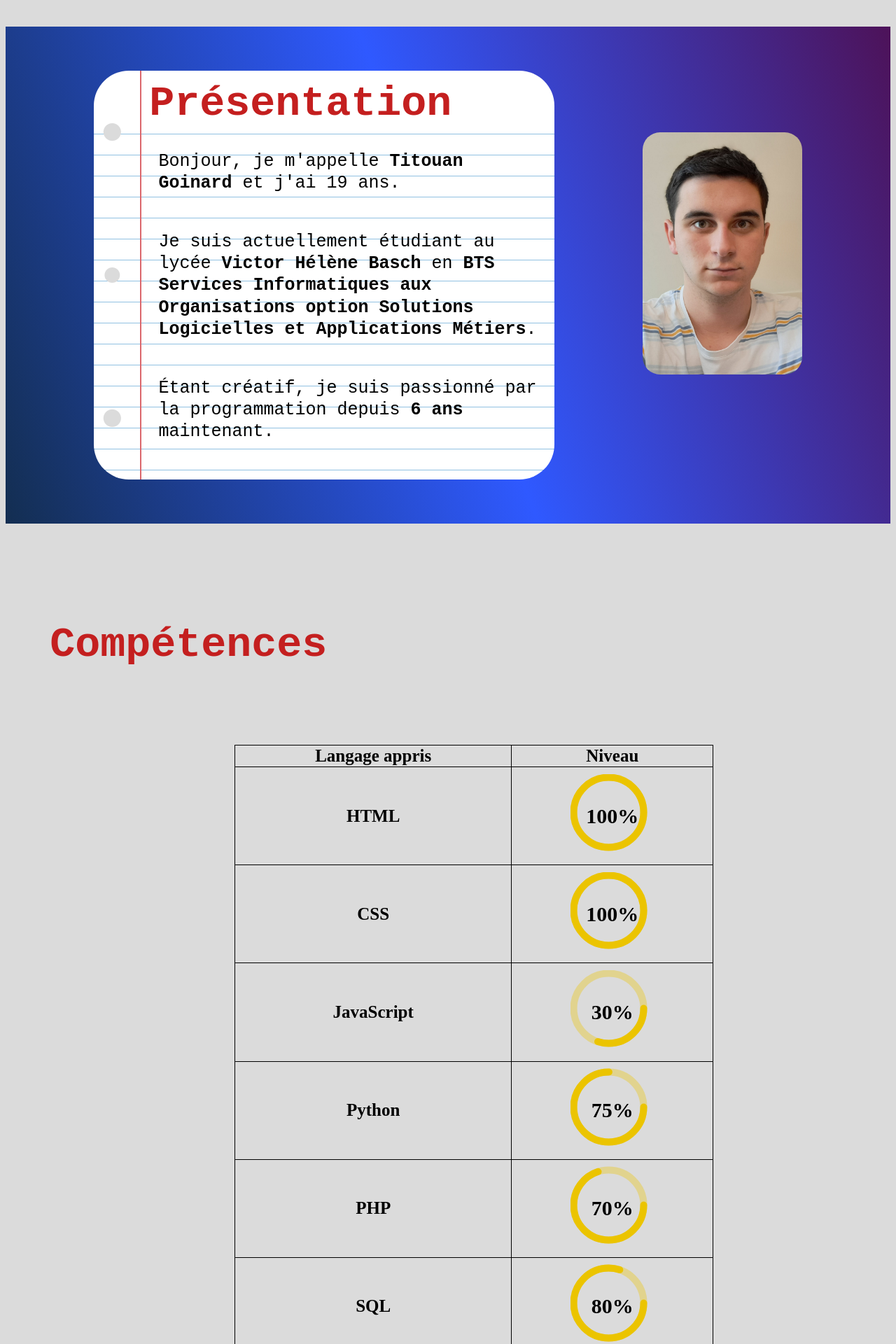
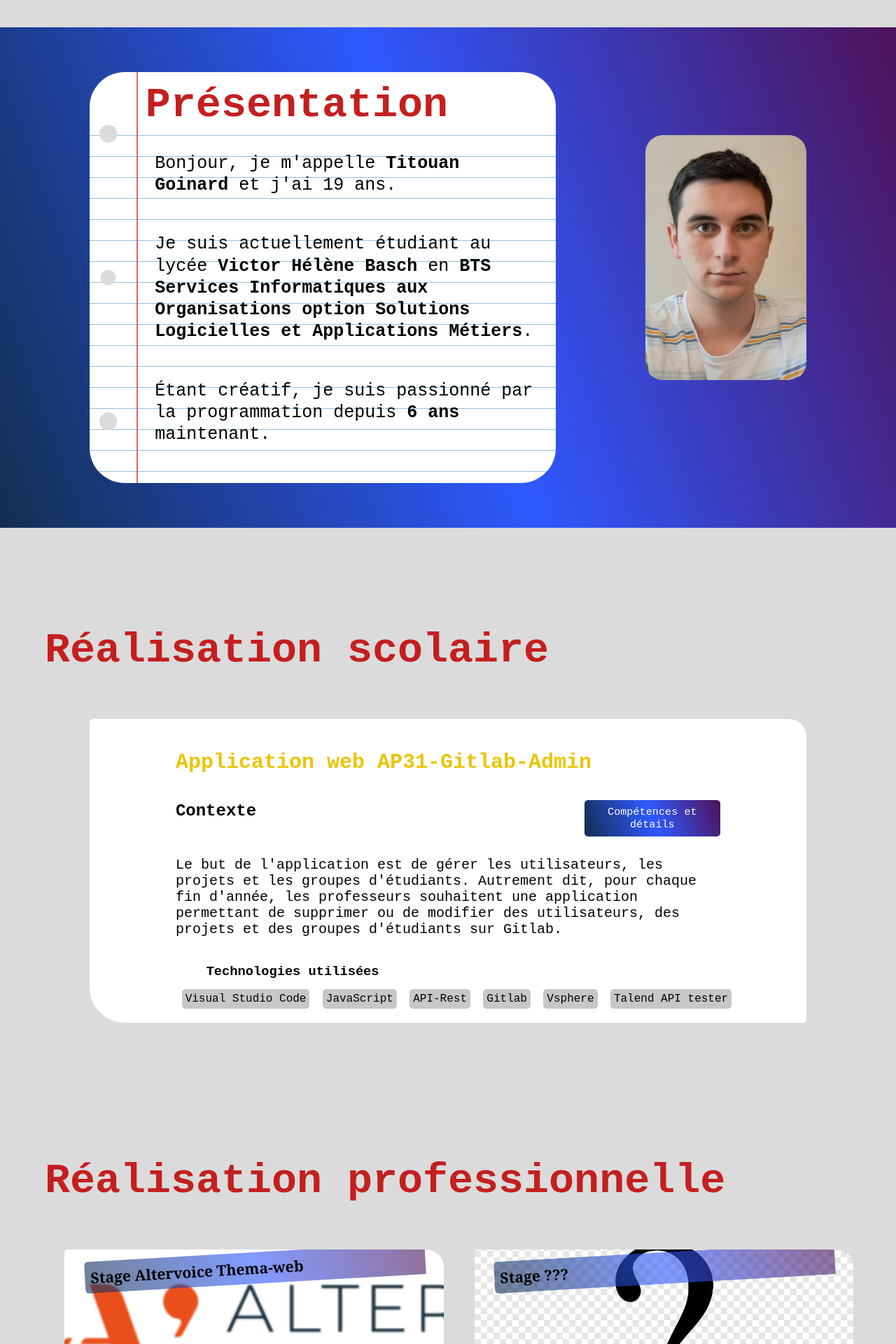
Before and after one commit to TGnrd/pcpgoinardtitouan, a PHP site: page / in a window 1280 px wide. Shown: the part 760-2680 px from the top of the page at 70% size. Run offline with PHP 8.4, Linux system fonts and the light colour scheme.

Commit message:
Ajout des informations de l'AP31

```diff
--- a/CompDet.html
+++ b/CompDet.html
@@ -9,7 +9,6 @@
 </head>
 
 <body>
-    <header>
     <h1>PCP - Compétances et détails</h1>
     <nav class="navigation">
         <ul>
--- a/index.html
+++ b/index.html
@@ -23,7 +23,7 @@
     <nav id="main-nav" class="navbar" aria-hidden="true">
         <ul class="content">
             <a href="#presentation">Présentation</a>
-            <a href="#competences">Compétences</a>
+            <a href="#realisationScolaire">Réalisation scolaire</a>
             <a href="#realisationpro">Réalisation professionnelle</a>
             <a href="#contact">Contact</a>
         </ul>
@@ -63,104 +63,32 @@
         <img src="img/pp.jpg" class="tete">
     </section>
 
-    <section id="competences">
-        <h1 class="titre">Compétences</h1>
-        <table class="tableau">
-            <tr>
-                <th>Langage appris</th>
-                <th>Niveau</th>
-            </tr>
-            <tr>
-                <th>HTML</th>
-                <td>
-                    <div class="box">
-                        <svg>
-                            <circle cx="50px" cy="50px" r="50px"></circle>
-                            <circle class="circle-html" cx="50px" cy="50px" r="50px"></circle>
-                        </svg>
-                        <span class="percent">100%</span>
-                    </div>
-                </td>
-            </tr>
-            <tr>
-                <th>CSS</th>
-                <td>
-                    <div class="box">
-                        <svg>
-                            <circle cx="50px" cy="50px" r="50px"></circle>
-                            <circle class="circle-css" cx="50px" cy="50px" r="50px"></circle>
-                        </svg>
-                        <span class="percent">100%</span>
-                    </div>
-                </td>
-            </tr>
-            <tr>
-                <th>JavaScript</th>
-                <td>
-                    <div class="box">
-                        <svg>
-                            <circle cx="50px" cy="50px" r="50px"></circle>
-                            <circle class="circle-js" cx="50px" cy="50px" r="50px"></circle>
-                        </svg>
-                        <span class="percent">30%</span>
-                    </div>
-                </td>
-            </tr>
-            <tr>
-                <th>Python</th>
-                <td>
-                    <div class="box">
-                        <div class="pourcent">
-                            <svg>
-                                <circle cx="50px" cy="50px" r="50px"></circle>
-                                <circle class="circle-python" cx="50px" cy="50px" r="50px"></circle>
-                            </svg>
-                            <span class="percent">75%</span>
-                        </div>
-                    </div>
-                </td>
-            </tr>
-            <tr>
-                <th>PHP</th>
-                <td>
-                    <div class="box">
-                        <svg>
-                            <circle cx="50px" cy="50px" r="50px"></circle>
-                            <circle class="circle-php" cx="50px" cy="50px" r="50px"></circle>
-                        </svg>
-                        <span class="percent">70%</span>
-                    </div>
-                </td>
-            </tr>
-            <tr>
-                <th>SQL</th>
-                <td>
-                    <div class="box">
-                        <div class="pourcent">
-                            <svg>
-                                <circle cx="50px" cy="50px" r="50px"></circle>
-                                <circle class="circle-sql" cx="50px" cy="50px" r="50px"></circle>
-                            </svg>
-                            <span class="percent">80%</span>
-                        </div>
-                    </div>
-                </td>
-            </tr>
-            <tr>
-                <th>Markdown</th>
-                <td>
-                    <div class="box">
-                        <div class="pourcent">
-                            <svg>
-                                <circle cx="50px" cy="50px" r="50px"></circle>
-                                <circle class="circle-sql" cx="50px" cy="50px" r="50px"></circle>
-                            </svg>
-                            <span class="percent">30%</span>
-                        </div>
-                    </div>
-                </td>
-            </tr>
-        </table>
+    <section id="realisationScolaire">
+        <h1 class="titre">Réalisation scolaire</h1>
+        <div class="ap31">
+            <h2 class="nomProjet">Application web AP31-Gitlab-Admin</h2>
+            <h3 class="contexte">Contexte</h3>
+            <button id="btnCompetencesAp"><a class="texteCompDet" href="./CompDetAp31.html  ">Compétences et détails</a></button>
+            <p class="description">Le but de l'application est de gérer les utilisateurs, les projets et les groupes
+                d'étudiants.
+                Autrement dit, pour chaque fin d'année, les professeurs souhaitent une application permettant de
+                supprimer ou de modifier des utilisateurs, des projets et des groupes
+                d'étudiants sur Gitlab.
+            </p>
+            <div class="technoUsed">
+                <h3>Technologies utilisées</h3>
+                <div>
+                    <span class="tech">Visual Studio Code</span>
+                    <span class="tech">JavaScript</span>
+                    <span class="tech">API-Rest</span>
+                    <span class="tech">Gitlab</span>
+                    <span class="tech">Vsphere</span>
+                    <span class="tech">Talend API tester</span>
+                </div>
+            </div>
+
+        </div>
+
     </section>
     <section id="realisationpro">
         <h1 class="titre">Réalisation professionnelle</h1>
@@ -173,7 +101,8 @@
                             <h2 class="card_title">Stage Altervoice Thema-web</h2>
                             <div class="card_text">
                                 <h3>Stage de 1ère année</h3>
-                                <button id="btnCompetences" class="btnCompetences"><a class="texteCompDet" href="./CompDet.html">Compétences et détails</a></button>
+                                <button id="btnCompetences" class="btnCompetences"><a class="texteCompDet"
+                                        href="./CompDet.html">Compétences et détails</a></button>
                                 <p>J'ai effectué mon stage de 1ère année de BTS dans l'entreprise <strong>Altervoice -
                                         Thema-web</strong>
                                     au Rheu. <br><br>
--- a/style.css
+++ b/style.css
@@ -1,3 +1,17 @@
+/* Reset global pour éviter débordement à droite */
+*,
+*::before,
+*::after {
+  box-sizing: border-box;
+}
+
+html, body {
+  margin: 0;
+  padding: 0;
+  overflow-x: hidden;
+  width: 100%;
+}
+
 body {
   background-color: rgb(219, 219, 219);
   background-repeat: no-repeat;
@@ -13,16 +27,21 @@ body {
   margin-left: 93%;
   margin-top: -1%;
   padding: 0;
-  width: 70px;   /* <- largeur du bouton */
-  height: 70px;  /* <- hauteur du bouton */
+  width: 70px;
+  /* <- largeur du bouton */
+  height: 70px;
+  /* <- hauteur du bouton */
   align-items: center;
   justify-content: center;
 }
+
 .menu svg {
-  width: 100%;   /* le SVG prend la taille du bouton */
+  width: 100%;
+  /* le SVG prend la taille du bouton */
   height: 100%;
   display: block;
 }
+
 .line {
   fill: none;
   stroke: black;
@@ -30,28 +49,34 @@ body {
   transition: stroke-dasharray 600ms cubic-bezier(0.4, 0, 0.2, 1),
     stroke-dashoffset 600ms cubic-bezier(0.4, 0, 0.2, 1);
 }
+
 .line1 {
   stroke-dasharray: 60 207;
   stroke-width: 6;
 }
+
 .line2 {
   stroke-dasharray: 60 60;
   stroke-width: 6;
 }
+
 .line3 {
   stroke-dasharray: 60 207;
   stroke-width: 6;
 }
+
 .opened .line1 {
   stroke-dasharray: 90 207;
   stroke-dashoffset: -134;
   stroke-width: 6;
 }
+
 .opened .line2 {
   stroke-dasharray: 1 60;
   stroke-dashoffset: -30;
   stroke-width: 6;
 }
+
 .opened .line3 {
   stroke-dasharray: 90 207;
   stroke-dashoffset: -134;
@@ -73,7 +98,8 @@ body {
   /* On applique les DEUX animations */
   animation:
     /*L'animation d'écriture */
-        typewriter 2s steps(13) forwards, /* 13 étapes pour 13 caractères */
+    typewriter 2s steps(13) forwards,
+    /* 13 étapes pour 13 caractères */
     /*L'animation de clignotement (infinie) */
     blinkingCursor 750ms steps(1) infinite;
 }
@@ -81,8 +107,10 @@ body {
 /* Animation d'écriture : anime la largeur */
 @keyframes typewriter {
   from {
-        width: 0; /* Commence à 0 */
+    width: 0;
+    /* Commence à 0 */
   }
+
   to {
     /* Anime la largeur jusqu'à 13 "ch".
            "ch" est une unité CSS qui correspond à la largeur du caractère "0"
@@ -94,22 +122,28 @@ body {
 
 /* Animation de clignotement : anime la couleur du curseur */
 @keyframes blinkingCursor {
-    0%, 100% {
+
+  0%,
+  100% {
     border-right-color: rgba(0, 0, 0, 0.75);
   }
+
   50% {
-        border-right-color: transparent; /* Le curseur disparaît */
+    border-right-color: transparent;
+    /* Le curseur disparaît */
   }
 }
 
 .navbar {
-  display: none; /* cachée par défaut */
+  display: none;
+  /* cachée par défaut */
   border-radius: 10px;
   transition: max-height 0.25s ease-out, opacity 0.25s ease-out;
   opacity: 0;
   max-height: 0;
   overflow: hidden;
-  background: transparent; /* optionnel : couleur de fond si souhaitée */
+  background: transparent;
+  /* optionnel : couleur de fond si souhaitée */
   padding: 0;
   background-color: #8e8e8e;
 }
@@ -122,7 +156,8 @@ body {
   height: auto;
   width: 20%;
   opacity: 1;
-  max-height: 500px; /* ajuster selon le contenu */
+  max-height: 500px;
+  /* ajuster selon le contenu */
   padding: 10px 0;
 }
 
@@ -130,7 +165,8 @@ body {
   top: 0;
   left: 0;
   display: flex;
-    flex-direction: column; /* empile verticalement */
+  flex-direction: column;
+  /* empile verticalement */
   width: 100%;
   padding: 8px 16px;
   gap: 12px;
@@ -152,10 +188,12 @@ body {
   margin-top: 5%;
   margin-bottom: 5%;
   color: #000000;
-    font-size: 1.50rem; /* équivalent à ~125% */
+  font-size: 1.50rem;
+  /* équivalent à ~125% */
   font-family: 'Courier New', Courier, monospace;
   font-weight: bold;
-    display: block; /* chaque lien prend sa ligne */
+  display: block;
+  /* chaque lien prend sa ligne */
   width: 100%;
   padding: 8px 0;
   justify-content: center;
@@ -262,112 +300,126 @@ h1 {
   margin-top: 1%;
 }
 
-.tableau {
-    position: relative;
-    margin-top: 15%;
-    margin-right: 20%;
-    margin-left: -40%;
-    color: #000000;
-    border: solid 1px #000000;
-    width: 80%;
-    font-size: 25px;
-    width: 80%;
-    border-collapse: collapse;
+#realisationpro,
+#realisationScolaire {
+  display: flex;
+  flex-direction: column;
+  /* empile les enfants verticalement */
+  align-items: flex-start;
+  width: 100%;
+  box-sizing: border-box;
+  padding-bottom: 4%;
+  /* espace sous la section si besoin */
 }
 
-.tableau td {
-    text-align: center;
-    vertical-align: middle;
+/*Projet scolaire*/
+
+.ap31 {
+  background-color: #ffffff;
+  border: #ffffff;
+  border-radius: 5px 25px 5px 50px;
+  display: flex;
+  flex-direction: column;
+  width: calc(100% - 20%);
+  margin-left: 10%;
+  box-sizing: border-box;
+  padding: 2%;
+  max-width: 100%;
 }
 
-th,
-td {
-    border: solid 1px #000000;
-    margin: auto;
+.nomProjet {
+  font-size: 30px;
+  margin-left: 10%;
+  margin-top: 2%;
+  margin-bottom: 2%;
+  color: #ebc400;
+  font-family: 'Courier New', Courier, monospace;
 }
 
-.box {
-    position: relative;
+.contexte {
+  font-size: 24px;
+  margin-left: 10%;
+  margin-top: 2%;
+  margin-bottom: 1%;
+  color: #000000;
+  font-family: 'Courier New', Courier, monospace;
 }
 
-svg {
-    width: 120px;
-    height: 120px;
-    display: block;
-    margin: auto;
-    padding: 3%;
+.description {
+  font-size: 20px;
+  margin-left: 10%;
+  margin-top: 1%;
+  margin-right: 10%;
+  margin-bottom: 2%;
+  color: #000000;
+  font-family: 'Courier New', Courier, monospace;
 }
 
-svg circle {
-    fill: none;
-    stroke: #bd9e7c;
-    stroke-width: 10px;
-    transform: translate(5px, 5px);
-    stroke-linecap: round;
-    stroke-dasharray: 440;
-    stroke-dashoffset: 440;
+.technoUsed {
+  margin-left: 10%;
+  color: #000000;
+  font-family: 'Courier New', Courier, monospace;
 }
 
-
-svg circle:nth-child(1) {
-    stroke: #ebc4005a;
-    stroke-dashoffset: 0;
+#btnCompetencesAp {
+  position: relative;
+  font-family: 'Courier New', Courier, monospace;
+  padding: 8px 12px;
+  background: linear-gradient(70deg, rgb(19, 46, 81), rgb(47, 89, 255), rgb(77, 18, 89));
+  margin-left: auto;
+  margin-right: 10%;
+  margin-top: -4%;
+  margin-bottom: 2%;
+  width: auto;
+  max-width: 20%;
+  color: #ffffff;
+  border: none;
+  border-radius: 5px;
+  cursor: pointer;
+  font-size: 0.95rem;
+  z-index: 5;
 }
 
-svg circle:nth-child(2) {
-    stroke: #ebc400;
-    stroke-dashoffset: 440;
+/* Page projet scolaire ap31 */
+
+.MilestoneAp31 {
+  margin-top: 2%;
+  margin-bottom: 2%;
+  margin-left: 3.5%;
 }
 
-.circle-html {
-    stroke-dashoffset: calc(440 - (440 * 100) / 100);
-    /* 60% */
+h2 {
+  font-size: 20px;
+  margin-left: 5%;
+  margin-right: 5%;
+  margin-bottom: 2%;
+  color: #000000;
+  font-family: 'Courier New', Courier, monospace;
 }
 
-.circle-css {
-    stroke-dashoffset: calc(440 - (440 * 100) / 100);
-    /* 50% */
+p, h3 {
+  font-family: 'Courier New', Courier, monospace;
+    margin-left: 5%;
 }
 
-.circle-js {
-    stroke-dashoffset: calc(440 - (440 * 30) / 100);
-    /* 20% */
+.milestone1 , .milestone2 {
+  width: 70%;
+  margin-left: 15%;
 }
 
-.circle-python {
-    stroke-dashoffset: calc(440 - (440 * 75) / 100);
-    /* 75% */
+.configVM, .gitLocal {
+  width: 50%;
+  margin-left: 25%;
+  margin-bottom: 2%;
 }
 
-.circle-php {
-    stroke-dashoffset: calc(440 - (440 * 70) / 100);
-    /* 40% */
+.issuePerso {
+  width: 60%;
+  margin-left: 20%;
+  margin-bottom: 2%;
 }
 
-.circle-sql {
-    stroke-dashoffset: calc(440 - (440 * 80) / 100);
-    /* 90% */
-}
-
-.circle-markdown {
-    stroke-dashoffset: calc(440 - (440 * 30) / 100);
-    /* 90% */
-}
-
-.percent{
-    margin: 0;
-    position: absolute;
-    top: 50%;
-    left: 50%;
-    transform: translate(-50%, -50%);
-    font-size: 30px;
-    font-weight: bold;
-    color: #000000;
-    pointer-events: none;
-}
-
-
-/*Projet*/
+/*Projet professionnel*/
 
 .main {
   max-width: 100%;
@@ -552,17 +604,7 @@ svg circle:nth-child(2) {
   }
 }
 
-/* Faire en sorte que la section realisationpro s'empile verticalement */
-#realisationpro {
-  display: flex;
-  flex-direction: column; /* empile les enfants verticalement */
-  align-items: flex-start;
-  width: 100%;
-  box-sizing: border-box;
-  padding-bottom: 4%; /* espace sous la section si besoin */
-}
-
-.tech{
+.tech {
   background-color: rgba(128, 128, 128, 0.445);
   padding: 5px;
   border-radius: 5px;
@@ -580,19 +622,13 @@ svg circle:nth-child(2) {
   margin-top: 5%;
   margin-bottom: 5%;
 }
+
 .lienProjet:hover {
   background-color: rgba(110, 110, 110, 0.658);
   border-radius: 5px;
 }
 
-#competencesStage {
-    display: block;
-    margin-top: 10px;
-    background-color: #dcdcdc;
-    padding: 2%;
-    border-radius: 5px;
-    justify-content: center;
-}
+/** Bouton détail projet **/
 
 .texteCompDet {
   text-decoration: none;
@@ -614,10 +650,10 @@ svg circle:nth-child(2) {
   vertical-align: middle;
 }
 
-/** Bouton détail projet **/
+#btnCompetences {
+  position: relative;
+  font-family: 'Courier New', Courier, monospace;
 
-.btnCompetences {
-  position: relative;
   padding: 8px 12px;
   background: linear-gradient(70deg, rgb(19, 46, 81), rgb(47, 89, 255), rgb(77, 18, 89));
   color: #ffffff;
@@ -631,20 +667,23 @@ svg circle:nth-child(2) {
 .card_text h3:first-of-type {
   display: inline-block;
   margin: 0;
-  padding-right: 5rem; /* ajuste si le bouton est plus large */
+  padding-right: 5rem;
+  /* ajuste si le bouton est plus large */
 }
 
 @media (max-width: 480px) {
-  .btnCompetences {
+  #btnCompetences {
     position: static;
     display: inline-block;
     margin-top: 0.5rem;
     width: auto;
   }
+
   .card_text h3:first-of-type {
     padding-right: 0;
   }
 }
+
 /*Footer*/
 
 footer {
@@ -700,7 +739,9 @@ footer {
   height: 50px;
 }
 
-.contact-mail, .liste-contact, .github-contact {
+.contact-mail,
+.liste-contact,
+.github-contact {
   display: flex;
   flex-direction: column;
   align-items: center;
@@ -712,7 +753,8 @@ footer {
 }
 
 .linkedin,
-.mail, .github {
+.mail,
+.github {
   height: 125px;
   vertical-align: middle;
 }
@@ -721,7 +763,7 @@ footer {
   justify-content: center;
   align-items: center;
   display: block;
-    width: 10%;
+  width: 11%;
   padding: 10px 20px;
   background-color: #ffffff;
   color: #000000;
```
Also changed, not shown: CompDetAp31.html (added, +45 -0 lines), img/ConfigVM.png (added), img/MilestoneAp31.png (added), img/gitLocal.png (added), img/issueActivDesactiv.png (added), img/issueLimite.png (added), img/issueListeUsers.png (added), img/missionMilestone1.png (added), img/missionMilestone2.png (added). Lines whose indentation alone changed are shown as unchanged.
